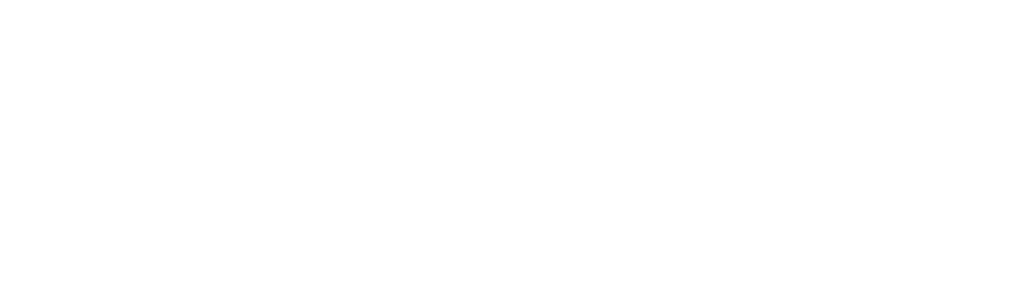
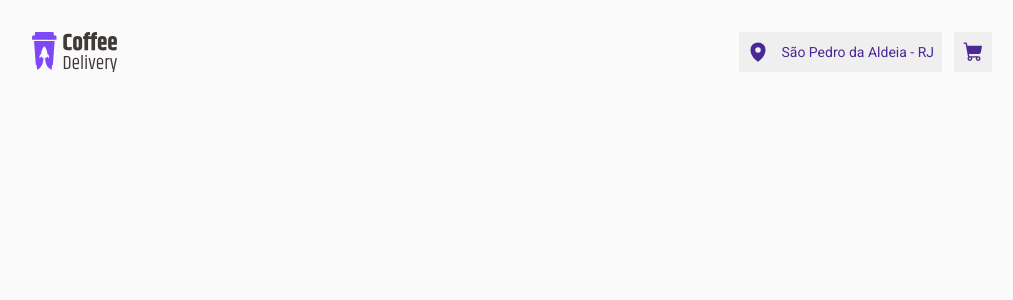
Before and after one commit to MathMendesReis/Coffee-Delivery, a React (Vite) app: page / in a window 1280 px wide. Shown: the top 300 px of the page, without its empty margins (128-1141 px from the left). Built offline with nearby package versions, Linux system fonts and the light colour scheme.

Commit message:
feat:header defaul concluido

```diff
--- a/package.json
+++ b/package.json
@@ -12,6 +12,7 @@
     "build-storybook": "storybook build"
   },
   "dependencies": {
+    "@phosphor-icons/react": "^2.0.13",
     "dom": "^0.0.3",
     "react": "^18.2.0",
     "react-dom": "^18.2.0",
--- /dev/null
+++ b/src/components/header-default.tsx
@@ -0,0 +1,63 @@
+import styled from "styled-components";
+import Logo from '../assets/react.svg'
+import { MapPin,ShoppingCart } from "@phosphor-icons/react";
+
+
+export default function HeaderDefault() {
+  return (
+    <NavBar>
+      <LogoStyled src={Logo} alt="" />
+      <ButtonMapPin>
+        <MapPinStyled />
+        <span>São Pedro da Aldeia - RJ</span>
+        </ButtonMapPin>
+      <ButtonCartShopping>
+        <ShoppingCartStyled />
+      </ButtonCartShopping>
+    </NavBar>
+  )
+}
+
+const NavBar = styled.header`
+  min-height: 6.5rem;
+  width: 100%;
+  padding: 32px 0;
+  display: flex;
+  justify-content: flex-end;
+  gap: 12px;
+  flex-wrap: wrap;
+`
+
+const BaseButton = styled.button`
+  padding: 8px;
+  display: flex;
+  align-items: center;
+  justify-content: center;
+  gap: 12px;
+  border: none;
+`
+const ButtonMapPin = styled(BaseButton)`
+span{
+  font-size: 0.875rem;
+  color: ${({theme})=>theme.colors.purpleDark};
+}
+`
+const ButtonCartShopping = styled(BaseButton)``
+
+const LogoStyled = styled.img`
+width: 84.952px;
+height: 40px;
+flex-shrink: 0;
+margin-right: auto;
+`
+
+const MapPinStyled = styled(MapPin)`
+  width: 1.375rem;
+  height: 1.375rem;
+  color:${({theme})=>theme.colors.purpleDark};
+`
+const ShoppingCartStyled = styled(ShoppingCart)`
+  width: 1.375rem;
+  height: 1.375rem;
+  color:${({theme})=>theme.colors.purpleDark};
+`
--- /dev/null
+++ b/src/components/icon-provider.tsx
@@ -0,0 +1,18 @@
+import { ReactNode } from "react";
+import { IconContext } from "@phosphor-icons/react";
+
+
+
+export default function IconProvider({children}:{children:ReactNode}) {
+  return (
+    <IconContext.Provider
+      value={{
+        size: 20,
+        weight: "fill",
+        mirrored: false,
+      }}
+    >
+      {children}
+    </IconContext.Provider>
+  )
+}
--- a/src/components/layout-default.tsx
+++ b/src/components/layout-default.tsx
@@ -4,7 +4,8 @@
 display: flex;
 flex-direction: column;
 align-items: center;
-justify-content: center;
+justify-content: flex-start;
 min-height: 100vh;
 width: 100%;
+padding: 0 160px;
 `
--- /dev/null
+++ b/src/components/provider-default.tsx
@@ -0,0 +1,18 @@
+import { ReactNode } from "react";
+import { GlobalStyle } from "../styled/globalStyled";
+import { Theme } from "../styled/themes/ligth";
+import IconProvider from "./icon-provider";
+
+
+export default function ProviderDefault({children}:{children:ReactNode}) {
+  return (
+  <>
+    <Theme>
+      <GlobalStyle/>
+      <IconProvider>
+      {children}
+      </IconProvider>
+    </Theme>
+  </>
+  )
+}
--- a/src/main.tsx
+++ b/src/main.tsx
@@ -4,9 +4,12 @@
   RouterProvider,
 } from "react-router-dom";
 import { router } from './router/browse-router.tsx';
+import ProviderDefault from './components/provider-default.tsx';
 
 ReactDOM.createRoot(document.getElementById('root')!).render(
   <React.StrictMode>
-    <RouterProvider router={router} />
+    <ProviderDefault>
+      <RouterProvider router={router} />
+    </ProviderDefault>
   </React.StrictMode>,
 )
--- a/src/pages/home.tsx
+++ b/src/pages/home.tsx
@@ -1,5 +1,10 @@
+import HeaderDefault from "../components/header-default";
 import { LayoutDefault } from "../components/layout-default";
 
 export default function Home() {
-  return <LayoutDefault></LayoutDefault>
+  return (
+  <LayoutDefault>
+    <HeaderDefault/>
+  </LayoutDefault>
+  )
 }
```
Also changed, not shown: 1 other file (tests, documents, lock files or other folders).
